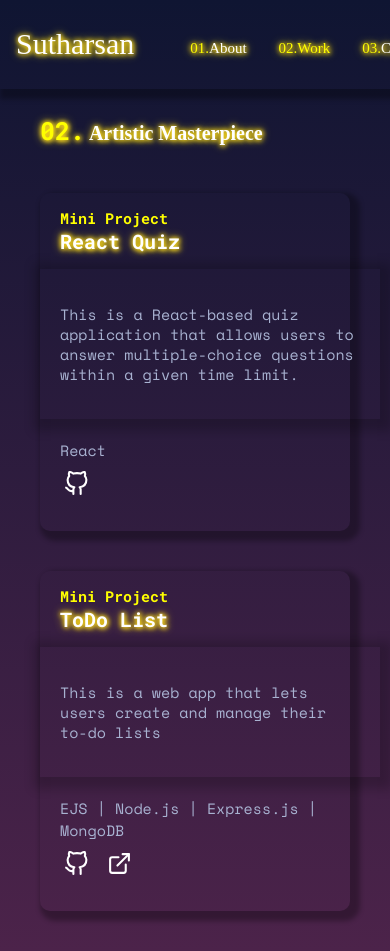
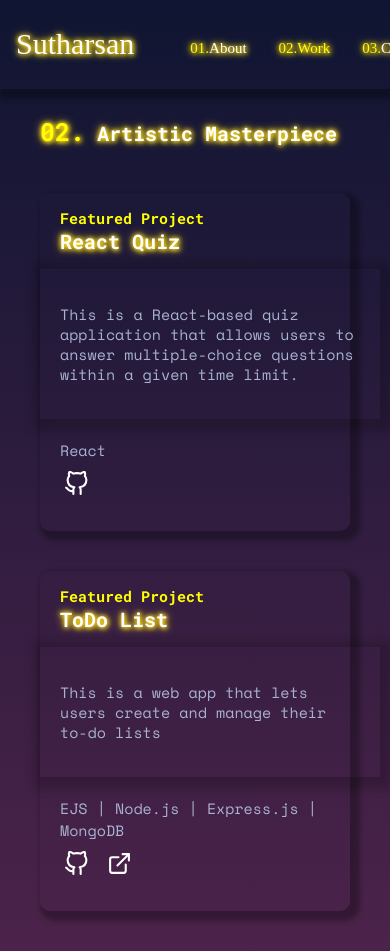
Before and after one commit to sparkz-technology/sutharsan, a React (Vite) app: page /work in a window 390 px wide. Built offline with nearby package versions, Linux system fonts and the light colour scheme; no server answers; a web font is replaced by a local one.

Commit message:
Revert "bug_fix"
This reverts commit 6b35b4b4930c1097433e5c40d5f945f641077a11.

```diff
--- a/index.html
+++ b/index.html
@@ -10,10 +10,8 @@
       href="https://fonts.googleapis.com/css2?family=Delicious+Handrawn&family=Martian+Mono:wght@700&display=swap"
       rel="stylesheet"
     />
-    <link
-      href="https://fonts.googleapis.com/css2?family=Rubik:wght@500&display=swap"
-      rel="stylesheet"
-    />
+    <link rel="preconnect" href="https://fonts.googleapis.com" />
+    <link rel="preconnect" href="https://fonts.gstatic.com" crossorigin />
     <link
       href="https://fonts.googleapis.com/css2?family=Roboto+Mono:wght@700&family=Space+Mono&display=swap"
       rel="stylesheet"
--- a/src/components/Nav.module.css
+++ b/src/components/Nav.module.css
@@ -4,7 +4,6 @@
   padding: 1rem 2rem; /* 3 */
   /* font-family: "Space Mono", monospace; */
   font-family: "Delicious Handrawn", cursive;
-  /* font-family: "Rubik", sans-serif; */
   font-size: 30px;
   line-height: 16.9px;
   margin-top: 0;
@@ -42,7 +41,6 @@
 @media (max-width: 900px) {
   nav {
     /* flex-direction: column; 8 */
-    margin: 5px auto;
     align-items: center; /* 9 */
   }
   nav ul {
@@ -63,7 +61,6 @@
 @media (max-width: 768px) {
   nav {
     padding: 0.5rem 1rem;
-    margin: 0 auto;
   }
   nav ul {
     margin-top: 0.5rem;
--- a/src/components/ProjectTitle.jsx
+++ b/src/components/ProjectTitle.jsx
@@ -4,7 +4,7 @@
   return (
     <div className={styles.ProjectTitle}>
       <p>
-        Mini Project
+        Featured Project
         <br />
         <span>{name}</span>
       </p>
--- a/src/pages/Work.module.css
+++ b/src/pages/Work.module.css
@@ -79,6 +79,7 @@
     font-weight: 800;
     vertical-align: baseline;
     text-align: start;
+    font-family: "Roboto Mono", monospace;
     color: var(--color-Light-Slate);
     padding: 0 40px;
   }
```
